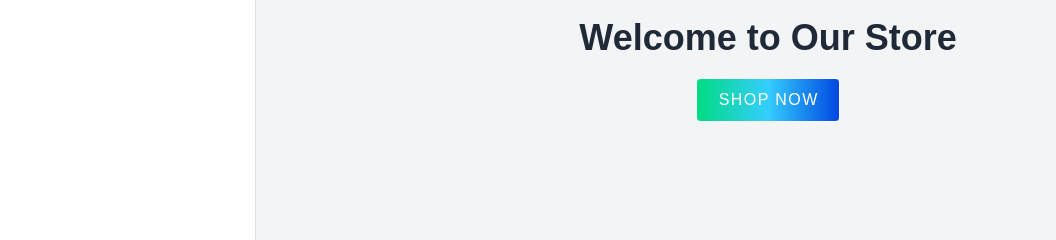
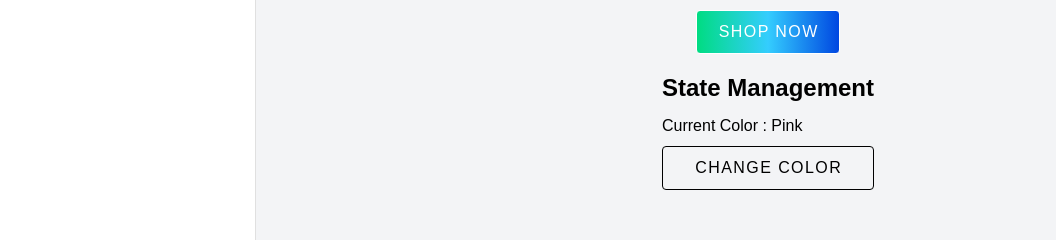
Before and after one commit to pisenuta/nuxt-training, a Nuxt app: page / in a window 1280 px wide. Shown: the part 480-720 px from the top of the page, without its empty margins (0-1056 px from the left). Built offline with nearby package versions, Linux system fonts and the light colour scheme.

Commit message:
🚧 update: state management

```diff
--- a/composables/states.ts
+++ b/composables/states.ts
@@ -1 +1 @@
-export const useColor = () => useState<string>('color', () => 'pink')
+export const useColor = () => useState<string>('color', () => 'Pink')
--- a/pages/about.vue
+++ b/pages/about.vue
@@ -9,6 +9,10 @@
         width="800"
       />
       <h3>About Us</h3>
+    </div>
+    <div class="mt-4 grid gap-2">
+      <h4>State Management</h4>
+      <p>Current Color : {{ color }}</p>
     </div>
   </div>
 </template>
@@ -22,4 +26,6 @@ definePageMeta({
     'named',
   ],
 })
+
+const color = useColor()
 </script>
--- a/pages/index.vue
+++ b/pages/index.vue
@@ -11,13 +11,25 @@
       <h1 class="text-4xl font-bold text-gray-800 my-5">Welcome to Our Store</h1>
     </div>
     <CommonButton
-      @click="router.push('/product')"
+      @click="navigateTo('/product')"
       label="Shop Now"
       class="text-white"
       style="background: repeating-linear-gradient(to right, #00dc82 0%, #34cdfe 50%, #0047e1 100%)"
     />
+    <div class="mt-4 grid gap-2">
+      <h4>State Management</h4>
+      <p>Current Color : {{ color }}</p>
+      <CommonButton
+        @click="changeColor"
+        label="Change Color"
+      />
+    </div>
   </div>
 </template>
 <script setup lang="ts">
-const router = useRouter()
+const color = useColor()
+
+const changeColor = () => {
+  color.value = color.value === 'Pink' ? 'Red' : 'Pink'
+}
 </script>
```
